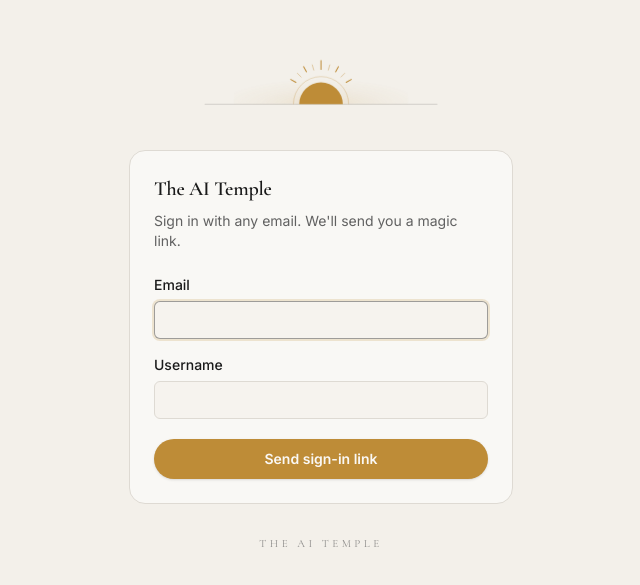
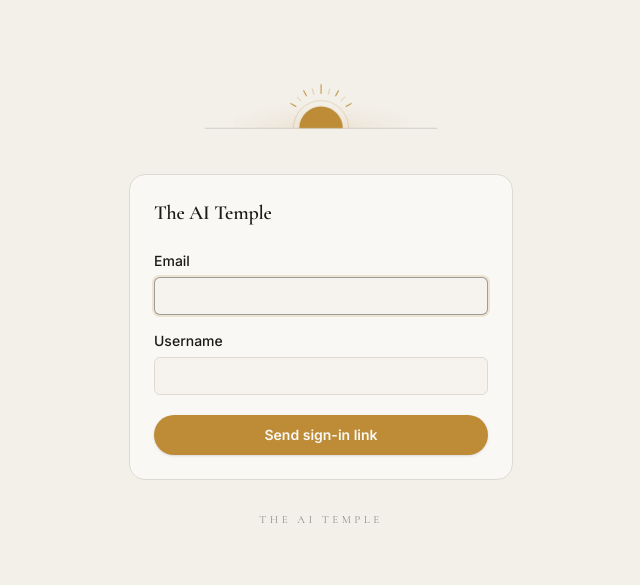
Before and after one commit to caspar-cpu/ai-temple, a Next.js app: page /login in a window 1280 px wide. Shown: the part 101-686 px from the top of the page, without its empty margins (319-959 px from the left). Built offline with nearby package versions, Linux system fonts and the light colour scheme.

Commit message:
Login: drop subhead — pure minimal form

```diff
--- a/src/app/login/page.tsx
+++ b/src/app/login/page.tsx
@@ -83,9 +83,6 @@ export default function LoginPage() {
             <h1 className="text-xl font-semibold tracking-tight">
               The AI Temple
             </h1>
-            <p className="mt-2 text-sm text-muted-foreground">
-              Sign in with any email. We&apos;ll send you a magic link.
-            </p>
 
             <label htmlFor="email" className="mt-6 block text-sm font-medium">
               Email
```
